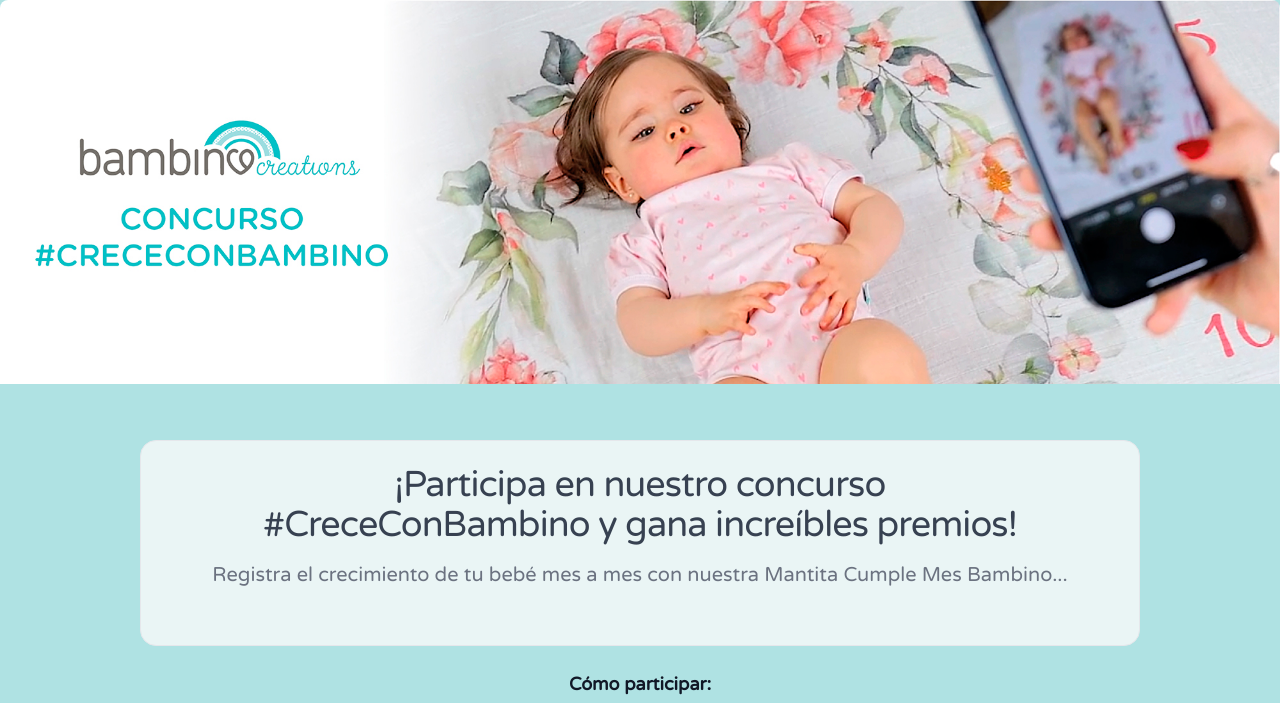
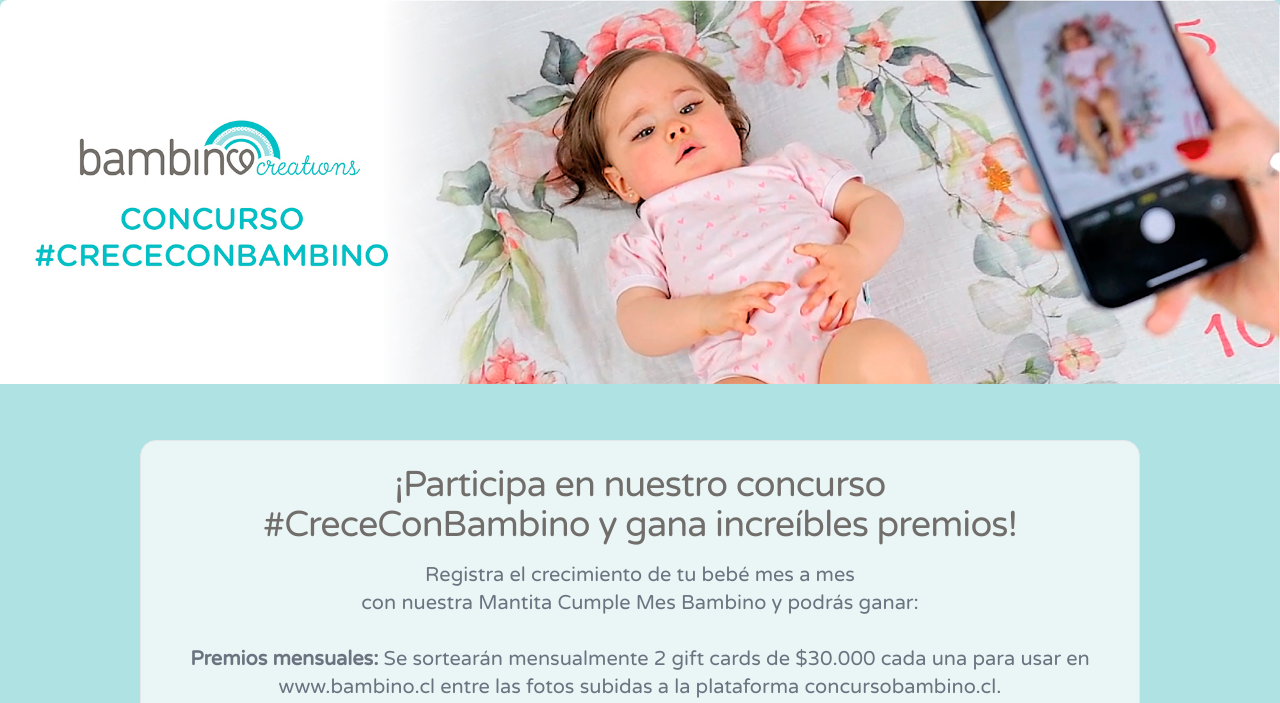
Before and after one commit to MitPlaza/concurso, a Laravel app: page / in a window 1280 px wide. Shown: the top 703 px of the page. Run offline with Laravel 9, Linux system fonts and the light colour scheme; style sheets or scripts are compiled from the project's sources; some libraries are stand-ins or nearby versions.

Commit message:
revertir

```diff
--- a/resources/views/example.blade.php
+++ b/resources/views/example.blade.php
@@ -1,56 +1,112 @@
 <x-guest-layout>
 
-    <div class="w-full">
-        <img class="h-auto w-full object-cover" src="/images/Banner-Mantita-Cumple-Mes.jpg" alt="image description">
+
+    <div class="max-w-full">
+        <img class="h-auto max-w-full" src="/images/Banner-Mantita-Cumple-Mes.jpg" alt="image description">
     </div>
 
 
-    <div class="w-full px-4">
-        <section class="mt-14 mb-28">
-            <div
-                class="py-8 px-4 mx-auto bg-gray-50 bg-opacity-80 border rounded-2xl text-center lg:py-6 max-w-[1000px] w-full">
-                <h3 class="mb-4 text-xl font-regular tracking-tight leading-none md:text-2xl lg:text-4xl text-gray-700">
-                    ¡Participa en nuestro concurso<br> #CreceConBambino y gana increíbles premios!
-                </h3>
-                <p class="mb-8 text-lg font-normal text-gray-500 lg:text-xl">
-                    Registra el crecimiento de tu bebé mes a mes con nuestra Mantita Cumple Mes Bambino...
+    <div>
+        <section class="  mt-14 mb-28">
+            <div class="py-8 px-4 mx-auto bg-gray-50 bg-opacity-80 border rounded-2xl text-center lg:py-6"
+                style="max-width: 1000px;">
+                <h3 style="color:#706D6A"
+                    class="mb-4 text-xl font-regular tracking-tight leading-none  md:text-2xl lg:text-4xl dark:text-white">
+                    ¡Participa en nuestro concurso<br> #CreceConBambino y gana increíbles premios!</h3>
+                <p class="mb-8 text-lg font-normal text-gray-500 lg:text-xl sm:px-6 lg:px-6 dark:text-gray-400">
+                    Registra el crecimiento de tu bebé mes a mes <br>con nuestra Mantita Cumple Mes Bambino y podrás
+                    ganar:<br><br><strong>Premios mensuales:</strong> Se sortearán mensualmente 2 gift cards de $30.000
+                    cada
+                    una para usar en
+                    www.bambino.cl entre las fotos subidas a la plataforma concursobambino.cl.
+                </p>
+                <p class="mb-8 text-lg font-normal text-gray-500 lg:text-xl sm:px-6 lg:px-6 dark:text-gray-900">
+                    <strong>Gran premio:</strong> ¡La celebración del primer cumpleaños de tu bebé, <strong>valorizada
+                        en
+                        $300.000</strong> aprox!
                 </p>
             </div>
 
-            <!-- Ajuste del iframe -->
-            <div class="py-8 px-4 mx-auto text-center lg:py-6 max-w-[1000px] w-full">
-                <h2 class="mb-2 text-lg font-semibold text-gray-900">Cómo participar:</h2>
-                <div class="relative w-full max-w-[600px] mx-auto overflow-hidden">
-                    <div class="aspect-w-16 aspect-h-9">
-                        <iframe class="w-full h-full"
-                            src="https://www.youtube.com/embed/EUOC7VXG0cQ?si=xyq3ZMp1eR2WU6ln"
-                            title="YouTube video player" frameborder="0" allowfullscreen></iframe>
-                    </div>
+            <div class="py-8 px-4 mx-auto  text-center lg:py-6" style="max-width: 1000px;">
+                <h2 class="mb-2 text-lg font-semibold text-gray-900 dark:text-white">Cómo participar:</h2>
+
+                <div class="mx-auto text-center m-12" style="max-width: 600px;">
+                    <iframe width="560" height="315" src="https://www.youtube.com/embed/EUOC7VXG0cQ?si=xyq3ZMp1eR2WU6ln"
+                        title="YouTube video player" frameborder="0"
+                        allow="accelerometer; autoplay; clipboard-write; encrypted-media; gyroscope; picture-in-picture; web-share"
+                        referrerpolicy="strict-origin-when-cross-origin" allowfullscreen></iframe>
                 </div>
-            </div>
+                <ul
+                    class="mb-8 text-lg text-left p-8 border rounded-2xl text-gray-600 bg-opacity-80 bg-gray-100 list-inside dark:text-gray-400">
+                    <li class="flex items-center">
+                        <svg class="w-3.5 h-3.5 me-2  dark:text-green-400 shrink-0" aria-hidden="true"
+                            xmlns="http://www.w3.org/2000/svg" fill="#2cccd3" viewBox="0 0 20 20">
+                            <path
+                                d="M10 .5a9.5 9.5 0 1 0 9.5 9.5A9.51 9.51 0 0 0 10 .5Zm3.707 8.207-4 4a1 1 0 0 1-1.414 0l-2-2a1 1 0 0 1 1.414-1.414L9 10.586l3.293-3.293a1 1 0 0 1 1.414 1.414Z" />
+                        </svg>
+                        Usa tu mantita cumple mes de Bambino o adquiérela en nuestra tienda online
+                    </li>
+                    <li class="flex items-baseline">
+                        <svg class="w-3.5 h-3.5 me-2  dark:text-green-400 shrink-0" aria-hidden="true"
+                            xmlns="http://www.w3.org/2000/svg" fill="#2cccd3" viewBox="0 0 20 20">
+                            <path
+                                d="M10 .5a9.5 9.5 0 1 0 9.5 9.5A9.51 9.51 0 0 0 10 .5Zm3.707 8.207-4 4a1 1 0 0 1-1.414 0l-2-2a1 1 0 0 1 1.414-1.414L9 10.586l3.293-3.293a1 1 0 0 1 1.414 1.414Z" />
+                        </svg>
+                        Toma una foto cada cumple mes de tu bebe sobre la Mantita destacando el mes
+                        correspondiente (ver video).
+                    </li>
+                    <li class="flex items-center">
+                        <svg class="w-3.5 h-3.5 me-2  dark:text-green-400 shrink-0" aria-hidden="true"
+                            xmlns="http://www.w3.org/2000/svg" fill="#2cccd3" viewBox="0 0 20 20">
+                            <path
+                                d="M10 .5a9.5 9.5 0 1 0 9.5 9.5A9.51 9.51 0 0 0 10 .5Zm3.707 8.207-4 4a1 1 0 0 1-1.414 0l-2-2a1 1 0 0 1 1.414-1.414L9 10.586l3.293-3.293a1 1 0 0 1 1.414 1.414Z" />
+                        </svg>
+                        Publica la foto en una historia de Instagram etiquetando el hashtag #crececonbambino.
+                    </li>
+                    <li class="flex items-center">
+                        <svg class="w-3.5 h-3.5 me-2  dark:text-green-400 shrink-0" aria-hidden="true"
+                            xmlns="http://www.w3.org/2000/svg" fill="#2cccd3" viewBox="0 0 20 20">
+                            <path
+                                d="M10 .5a9.5 9.5 0 1 0 9.5 9.5A9.51 9.51 0 0 0 10 .5Zm3.707 8.207-4 4a1 1 0 0 1-1.414 0l-2-2a1 1 0 0 1 1.414-1.414L9 10.586l3.293-3.293a1 1 0 0 1 1.414 1.414Z" />
+                        </svg>
+                        Sube la foto en nuestra plataforma de concurso concursobambino.cl
+                    </li>
 
-            <ul
-                class="mb-8 text-lg text-left p-8 border rounded-2xl text-gray-600 bg-opacity-80 bg-gray-100 list-inside">
-                <li class="flex items-center">
-                    <svg class="w-4 h-4 mr-2 text-green-400" fill="#2cccd3" viewBox="0 0 20 20">
-                        <path d="M10 .5a9.5 9.5 0 1 0 9.5 9.5A9.51 9.51 0 0 0 10 .5Z" />
-                    </svg>
-                    Usa tu mantita cumple mes de Bambino...
-                </li>
-                <!-- Más elementos aquí -->
-            </ul>
+                </ul>
 
-            <div class="flex flex-col space-y-4 gap-4 sm:flex-row sm:justify-center sm:space-y-0">
-                <a href="#"
-                    class="inline-flex items-center py-3 px-5 text-white bg-indigo-800 hover:bg-indigo-600 rounded-lg">
-                    Comprar Mantita Niño
-                </a>
-                <a href="#"
-                    class="inline-flex items-center py-3 px-5 text-white bg-red-400 hover:bg-red-300 rounded-lg">
-                    Comprar Mantita Niña
-                </a>
+
+
+                <div class="flex flex-col space-y-4 gap-4 sm:flex-row sm:justify-center sm:space-y-0">
+                    <a href="https://www.bambino.cl/products/mantita-muselina-meses-blanco-mapache-nino" target="_blank"
+                        class="inline-flex justify-center items-center py-3 px-5 text-base font-medium text-center text-white rounded-lg bg-indigo-800 hover:bg-indigo-600 focus:ring-4 focus:ring-blue-300 dark:focus:ring-blue-900">
+                        Comprar Mantita Niño
+                        <svg class="w-3.5 h-3.5 ms-2 rtl:rotate-180" aria-hidden="true"
+                            xmlns="http://www.w3.org/2000/svg" fill="none" viewBox="0 0 14 10">
+                            <path stroke="currentColor" stroke-linecap="round" stroke-linejoin="round" stroke-width="2"
+                                d="M1 5h12m0 0L9 1m4 4L9 9" />
+                        </svg>
+                    </a>
+                    <a href="https://www.bambino.cl/products/mantita-muselina-meses-blanco-flores-nina" target="_blank"
+                        class="inline-flex justify-center items-center py-3 px-5 text-base font-medium text-center text-white rounded-lg bg-red-400 hover:bg-red-300 focus:ring-4 focus:ring-blue-300 dark:focus:ring-blue-900">
+                        Comprar Mantita Niña
+                        <svg class="w-3.5 h-3.5 ms-2 rtl:rotate-180" aria-hidden="true"
+                            xmlns="http://www.w3.org/2000/svg" fill="none" viewBox="0 0 14 10">
+                            <path stroke="currentColor" stroke-linecap="round" stroke-linejoin="round" stroke-width="2"
+                                d="M1 5h12m0 0L9 1m4 4L9 9" />
+                        </svg>
+                    </a>
+
+                </div>
+
+                <h2 class="mb-2 mt-8 text-lg font-regular text-gray-900 dark:text-white"> Duración del concurso: Del 3
+                    de
+                    febrero al 30 de septiembre de 2025.</h2>
+
+                <h2 class="mb-2 text-lg font-regular text-gray-900 dark:text-white">Anunciaremos a los ganadores cada
+                    mes en nuestras redes sociales.</h2>
             </div>
         </section>
+
     </div>
 
 
@@ -58,7 +114,7 @@
 
 
     <div class="w-full md:w-auto">
-        <div class="mx-auto max-w-[800px] px-4">
+        <div class="mx-auto" style="max-width: 800px;">
             <form action="{{ route('participantes.store')}}" class="p-8" method="post" enctype="multipart/form-data"
                 id="formulario">
                 @csrf
```
